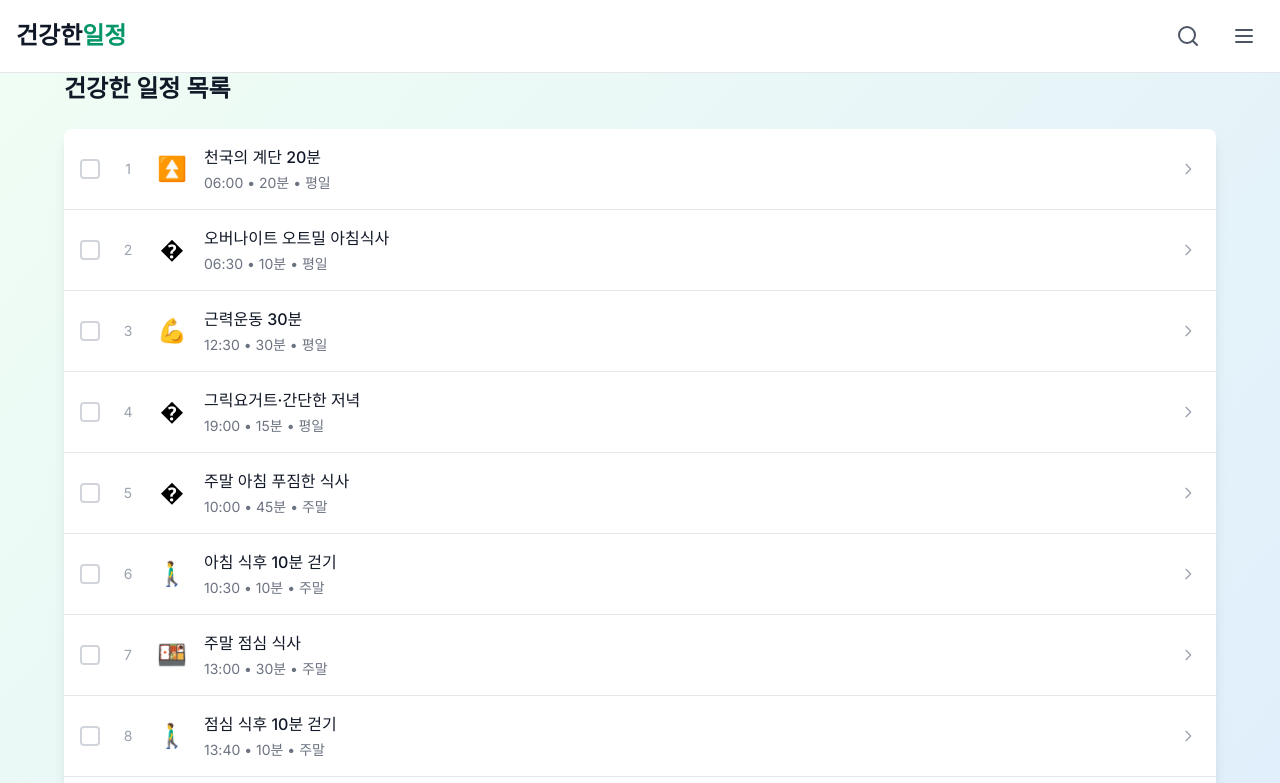
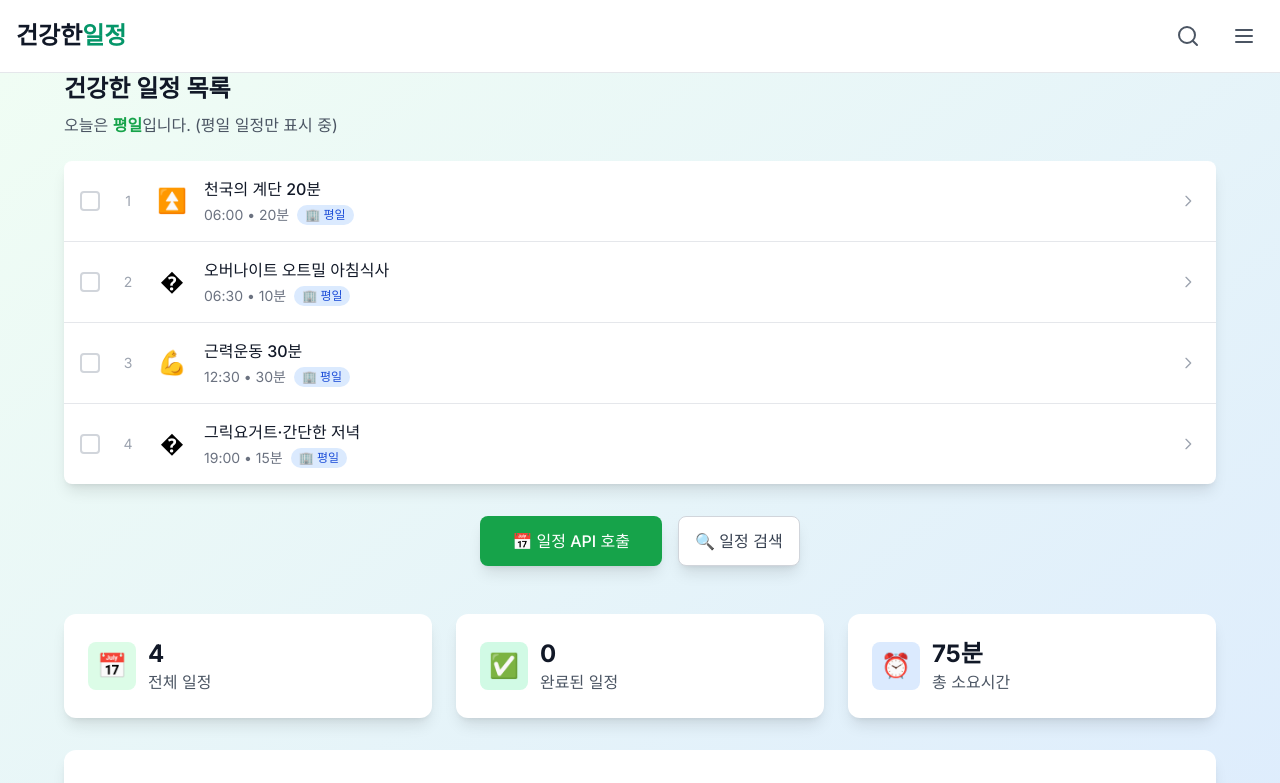
Before and after one commit to onedayonepaper/next-ts-health-starter, a Next.js app: page /schedule in a window 1280 px wide. Shown: the top 783 px of the page. Built offline with nearby package versions, Linux system fonts and the light colour scheme.

Commit message:
Enhance schedule page with dynamic weekday/weekend filtering
Co-authored-by: onedayonepaper <onedayonepaper@gmail.com>

```diff
--- a/src/app/schedule/page.tsx
+++ b/src/app/schedule/page.tsx
@@ -2,6 +2,12 @@
 
 import React, { useState, useMemo } from 'react'
 import Link from 'next/link'
+
+// 현재 날짜가 평일인지 주말인지 판단하는 함수
+const isWeekday = () => {
+  const day = new Date().getDay()
+  return day !== 0 && day !== 6 // 0: 일요일, 6: 토요일
+}
 
 // Schedule item interface
 interface ScheduleItem {
@@ -181,7 +187,8 @@ export default function SchedulePage() {
   const [searchTerm, setSearchTerm] = useState("")
   const [selectedCategory, setSelectedCategory] = useState("전체")
   const [selectedLocation, setSelectedLocation] = useState("전체")
-  const [selectedFrequency, setSelectedFrequency] = useState("전체")
+  // 현재 날짜에 따라 평일/주말 필터 자동 설정
+  const [selectedFrequency, setSelectedFrequency] = useState(isWeekday() ? "평일" : "주말")
   const [maxDuration, setMaxDuration] = useState(120)
   const [isSearchModalOpen, setIsSearchModalOpen] = useState(false)
   const [items, setItems] = useState(scheduleItems)
@@ -205,7 +212,7 @@ export default function SchedulePage() {
     setSearchTerm("")
     setSelectedCategory("전체")
     setSelectedLocation("전체")
-    setSelectedFrequency("전체")
+    setSelectedFrequency(isWeekday() ? "평일" : "주말") // 현재 날짜에 맞게 초기화
     setMaxDuration(120)
   }
 
@@ -333,7 +340,9 @@ export default function SchedulePage() {
 
                     {/* Frequency Filter */}
                     <div>
-                      <label className="block text-sm font-medium text-gray-700 mb-2">빈도</label>
+                      <label className="block text-sm font-medium text-gray-700 mb-2">
+                        빈도 {isWeekday() ? "(오늘: 평일)" : "(오늘: 주말)"}
+                      </label>
                       <div className="flex flex-wrap gap-2">
                         {["전체", "평일", "주말"].map((frequency) => (
                           <button
@@ -343,10 +352,17 @@ export default function SchedulePage() {
                               selectedFrequency === frequency
                                 ? "bg-purple-600 text-white"
                                 : "bg-gray-100 text-gray-700 hover:bg-gray-200"
+                            } ${
+                              frequency === (isWeekday() ? "평일" : "주말") && frequency !== "전체"
+                                ? "ring-2 ring-purple-300"
+                                : ""
                             }`}
                           >
                             {frequency !== "전체" && getFrequencyIcon(frequency)}
                             {frequency}
+                            {frequency === (isWeekday() ? "평일" : "주말") && frequency !== "전체" && (
+                              <span className="text-xs ml-1">(오늘)</span>
+                            )}
                           </button>
                         ))}
                       </div>
@@ -482,6 +498,14 @@ export default function SchedulePage() {
               <h2 className="text-xl sm:text-2xl font-semibold text-gray-900 mb-2">
                 건강한 일정 목록
               </h2>
+              <p className="text-sm sm:text-base text-gray-600">
+                오늘은 <span className="font-semibold text-green-600">{isWeekday() ? '평일' : '주말'}</span>입니다.
+                {selectedFrequency !== "전체" && (
+                  <span className="ml-1">
+                    ({selectedFrequency} 일정만 표시 중)
+                  </span>
+                )}
+              </p>
             </div>
 
             {filteredItems.length === 0 ? (
@@ -534,10 +558,17 @@ export default function SchedulePage() {
                       }`}>
                         {item.title}
                       </h3>
-                      <p className={`text-xs sm:text-sm mt-1 ${
+                      <p className={`text-xs sm:text-sm mt-1 flex items-center gap-2 ${
                         item.completed ? 'text-gray-400' : 'text-gray-500'
                       }`}>
-                        {item.time} • {item.duration_minutes}분 • {item.frequency}
+                        <span>{item.time} • {item.duration_minutes}분</span>
+                        <span className={`inline-flex items-center gap-1 px-2 py-0.5 rounded-full text-xs font-medium ${
+                          item.frequency === "평일"
+                            ? "bg-blue-100 text-blue-700"
+                            : "bg-orange-100 text-orange-700"
+                        }`}>
+                          {getFrequencyIcon(item.frequency)} {item.frequency}
+                        </span>
                       </p>
                     </div>
 
```
